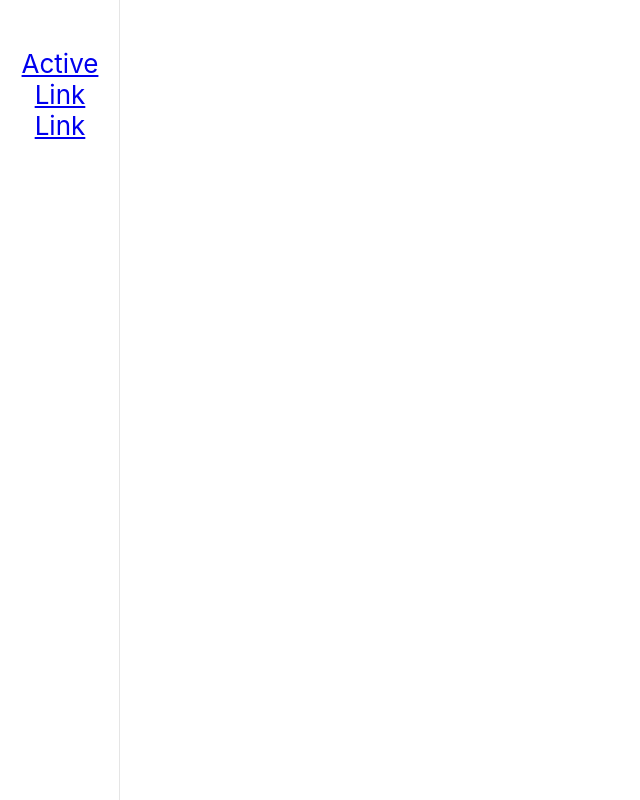
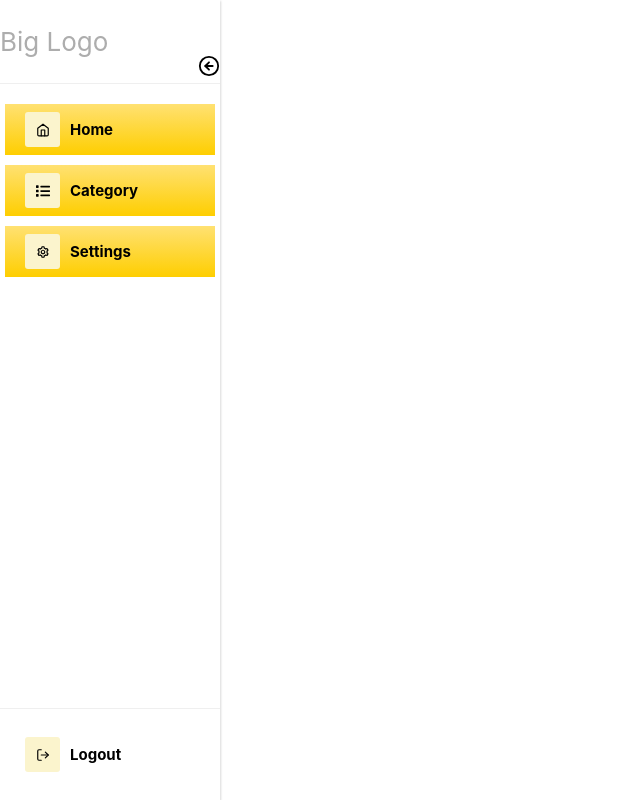
Before and after one commit to woffordlm/farm-app-crop-planner, a React (Create React App) app in the folder client/: page / in a window 1280 px wide. Shown: the whole page, without its empty margins (0-640 px from the left). Built offline with nearby package versions, Linux system fonts and the light colour scheme.

Commit message:
sidenav work

```diff
--- a/client/package.json
+++ b/client/package.json
@@ -9,6 +9,8 @@
     "react": "^18.0.0",
     "react-bootstrap": "^2.3.0",
     "react-dom": "^18.0.0",
+    "react-icons": "^4.3.1",
+    "react-pro-sidebar": "^0.7.1",
     "react-router-dom": "^6.3.0",
     "react-scripts": "5.0.1",
     "web-vitals": "^2.1.4"
--- a/client/src/Components/Sidebar/index.css
+++ b/client/src/Components/Sidebar/index.css
@@ -1,4 +1,4 @@
-.sidebar {
+/* .sidebar {
     position: fixed;
     top: 0;
     bottom: 0;
@@ -8,6 +8,8 @@
     z-index: 100;
     padding: 48px 10px 0;
     box-shadow: inset -1px 0 0 rgba(0, 0, 0, .1);
+    background-color: green;
+
 }
 #sidebar-wrapper {
     min-height: 100vh !important;
@@ -26,4 +28,88 @@
 #page-content-wrapper {
     min-width: 0;
     width: 100%;
+} */
+
+
+ #sidebar {
+        position: fixed;
+        width: 220px;
+        top: 0;
+        bottom: 0;
+        left: 0;
+        min-height: 100vh !important;
+        z-index: 100;
+        padding: 0px 0 0;
+        box-shadow: inset -1px 0 0 rgba(0, 0, 0, .1);
+    }
+
+#sidebar .pro-sidebar {
+    height: 100vh;
 }
+
+#sidebar .closemenu {
+    color: #000;
+    position: absolute;
+    right: 0;
+    z-index: 9999;
+    line-height: 20px;
+    border-radius: 50%;
+    font-weight: bold;
+    font-size: 22px;
+    top: 55px;
+    cursor: pointer;
+}
+
+#sidebar .pro-sidebar {
+    width: 100%;
+    min-width: 100%;
+}
+
+#sidebar .pro-sidebar.collapsed {
+    width: 80px;
+    min-width: 80px;
+}
+
+#sidebar .pro-sidebar-inner {
+    background-color: white;
+    box-shadow: 0.5px 0.866px 2px 0px rgba(0, 0, 0, 0.15);
+}
+
+#sidebar .pro-sidebar-inner .pro-sidebar-layout {
+    overflow-y: hidden;
+}
+
+#sidebar .pro-sidebar-inner .pro-sidebar-layout .logotext p {
+    font-size: 20px;
+    padding: 0 20px;
+    color: #000;
+    font-weight: bold;
+}
+
+#sidebar .pro-sidebar-inner .pro-sidebar-layout ul {
+    padding: 0 5px;
+}
+
+#sidebar .pro-sidebar-inner .pro-sidebar-layout ul .pro-inner-item {
+    color: #000;
+    margin: 10px 0px;
+    font-weight: bold;
+}
+
+#sidebar .pro-sidebar-inner .pro-sidebar-layout ul .pro-inner-item .pro-icon-wrapper {
+    background-color: #fbf4cd;
+    color: #000;
+    border-radius: 3px;
+}
+
+#sidebar .pro-sidebar-inner .pro-sidebar-layout ul .pro-inner-item .pro-icon-wrapper .pro-item-content {
+    color: #000;
+}
+
+#sidebar .pro-sidebar-inner .pro-sidebar-layout .active {
+    background-image: linear-gradient(0deg, #fece00, #ffe172 100%)
+}
+
+#sidebar .logo{
+    padding: 20px;
+}
--- a/client/src/Components/Sidebar/index.js
+++ b/client/src/Components/Sidebar/index.js
@@ -1,25 +1,62 @@
-import {Nav} from 'react-bootstrap';
+import {
+    ProSidebar,
+    Menu,
+    MenuItem,
+    SidebarHeader,
+    SidebarFooter,
+    SidebarContent
+} from 'react-pro-sidebar';
+
+import { FaList, FaRegHeart } from "react-icons/fa";
+import { FiHome, FiLogOut, FiArrowLeftCircle, FiArrowRightCircle } from "react-icons/fi";
+import { RiPencilLine } from "react-icons/ri";
+import { BiCog } from "react-icons/bi";
+
+import 'react-pro-sidebar/dist/css/styles.css';
 import '../Sidebar/index.css';
+import { useState } from 'react';
 
-const Sidebar = props => {
+const Sidebar = () => {
+
+    const [menuCollapse, setMeunCollapse] = useState(false)
+
+    const menuIconClick = () => {
+        menuCollapse ? setMeunCollapse(false) : setMeunCollapse(true);
+    };
+
     return (
         <>
-            <Nav className='col-md-12 d-none d-md-block bg-light sidebar'
-            activeKey='/home'
-            onSelect={selectedKey => alert(`selected ${selectedKey}`)}
-            >
-                <div className='sidebar-sticky'></div>
-            <Nav.Item>
-                <Nav.Link href='/home'>Active</Nav.Link>
-            </Nav.Item>
-            <Nav.Item>
-                <Nav.Link eventKey='link-1'>Link</Nav.Link>
-            </Nav.Item>
-            <Nav.Item>
-                <Nav.Link eventKey='link-2'>Link</Nav.Link>
-            </Nav.Item>
+        <div id='sidebar'>
+            <ProSidebar collapsed={menuCollapse}>
+                <SidebarHeader>
+                <div className='logoText'>
+                    <p>{menuCollapse ? 'Logo' : 'Big Logo'}</p>
+                </div>
+                <div className='closemenu' onClick={menuIconClick}>
+                    {menuCollapse ? (
+                        <FiArrowRightCircle/>
+                    ) : (
+                        <FiArrowLeftCircle/>
+                    )}
+                </div>
+                </SidebarHeader>
+                <SidebarContent>
+                    <Menu iconShape='square'>
+                        <MenuItem active={true} icon={<FiHome />}>
+                            Home
+                        </MenuItem>
+                        <MenuItem active={true} icon={<FaList />}>Category</MenuItem>
+                        <MenuItem active={true} icon={<BiCog />}>Settings</MenuItem>
+                    </Menu>
+                </SidebarContent>
+                <SidebarFooter>
+                    <Menu iconShape='square'>
+                        <MenuItem icon={<FiLogOut />}>Logout</MenuItem>
+                    </Menu>
+                </SidebarFooter>
 
-            </Nav>
+            </ProSidebar>
+        </div>
         </>
     );
 };
```
Also changed, not shown: 1 other file (tests, documents, lock files or other folders).
